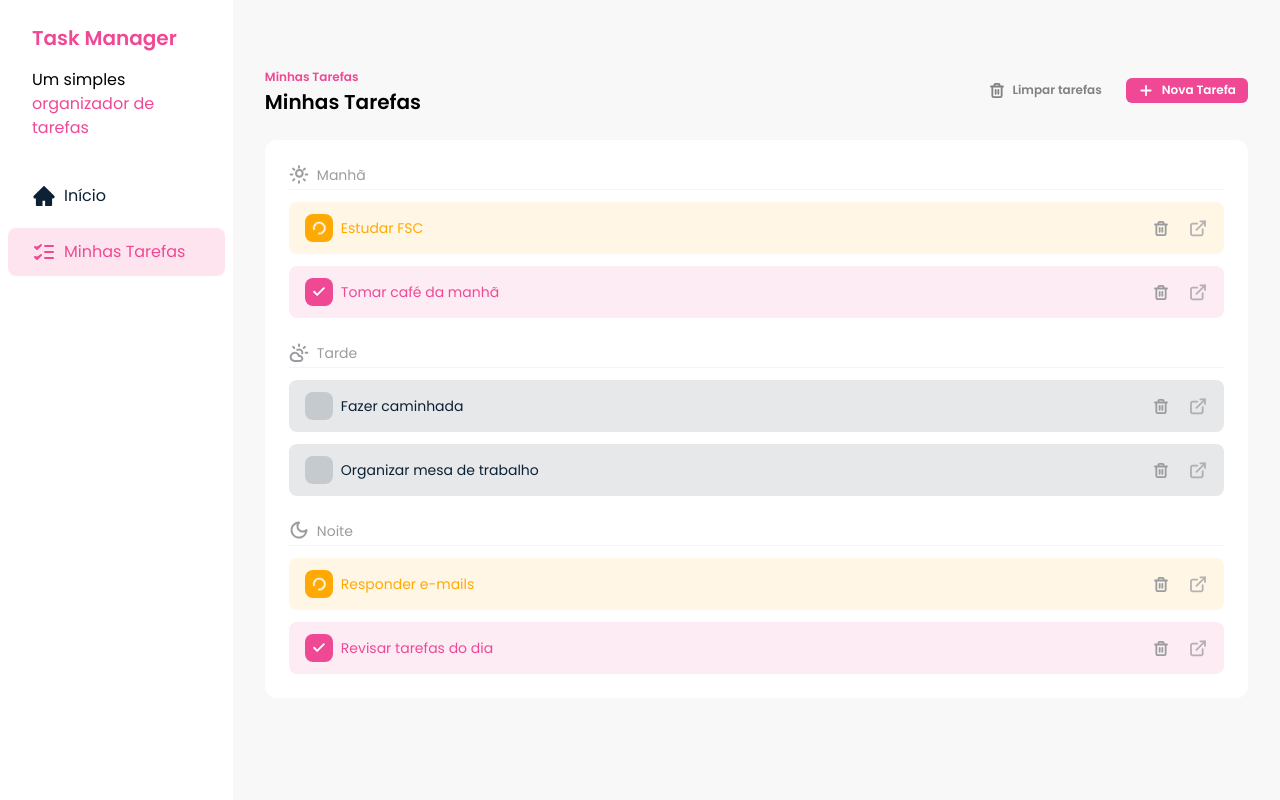
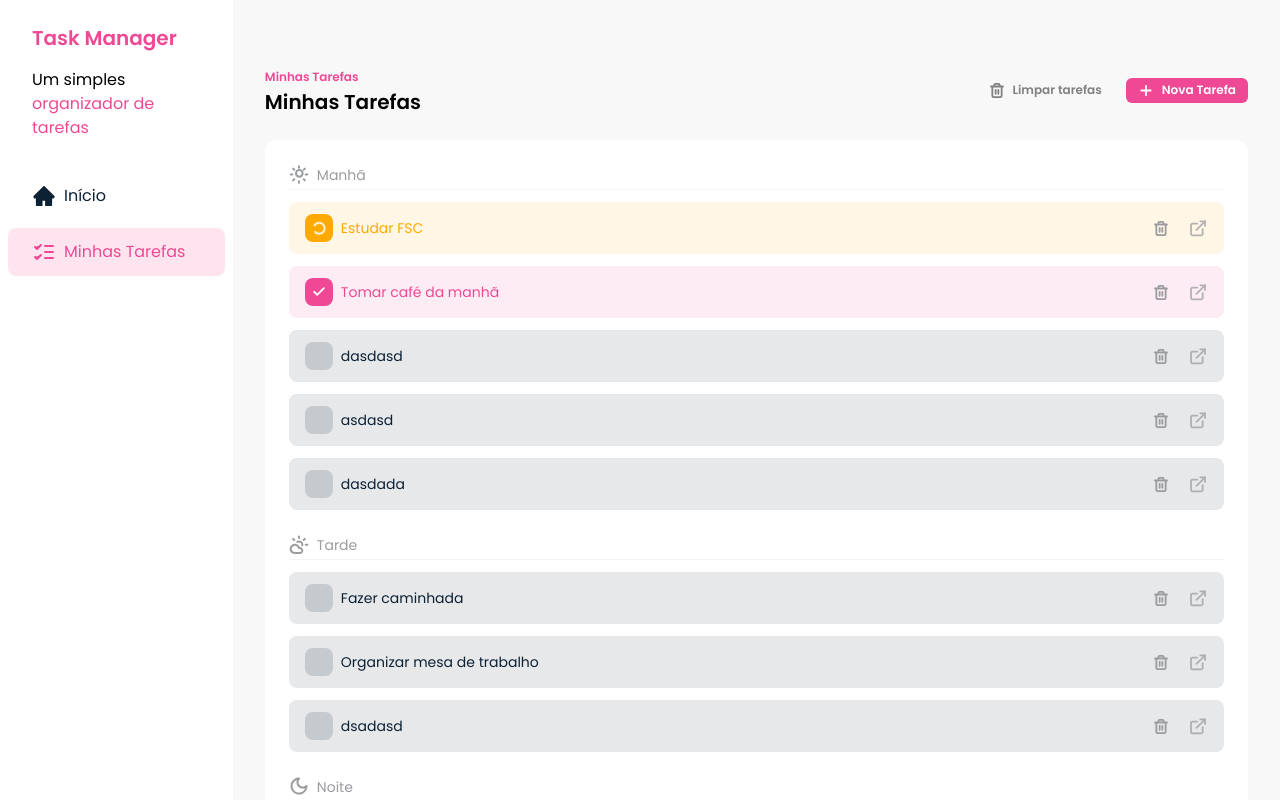
Before and after one commit to Allaaxx/task-manager, a React (Vite) app: page / in a window 1280 px wide. Shown: the top 800 px of the page. Built offline with nearby package versions, Linux system fonts and the light colour scheme; data requests are answered from the project's data file.

Commit message:
feat: ensure task is created on db

```diff
--- a/db.json
+++ b/db.json
@@ -1,46 +1,82 @@
 {
   "tasks": [
     {
-      "id": 1,
+      "id": "1",
       "title": "Estudar FSC",
       "description": "Estudar para a prova de FSC",
       "time": "morning",
       "status": "in_progress"
     },
     {
-      "id": 2,
+      "id": "2",
       "title": "Tomar café da manhã",
       "description": "Café reforçado antes de começar o dia",
       "time": "morning",
       "status": "done"
     },
     {
-      "id": 3,
+      "id": "3",
       "title": "Fazer caminhada",
       "description": "Caminhada de 30 minutos no parque",
       "time": "afternoon",
       "status": "not_started"
     },
     {
-      "id": 4,
+      "id": "4",
       "title": "Organizar mesa de trabalho",
       "description": "Limpar e arrumar a escrivaninha",
       "time": "afternoon",
       "status": "not_started"
     },
     {
-      "id": 5,
+      "id": "5",
       "title": "Responder e-mails",
       "description": "Verificar caixa de entrada e responder clientes",
       "time": "evening",
       "status": "in_progress"
     },
     {
-      "id": 6,
+      "id": "6",
       "title": "Revisar tarefas do dia",
       "description": "Planejar as prioridades da manhã",
       "time": "evening",
       "status": "done"
+    },
+    {
+      "id": "OV_8HLLb5y0",
+      "title": "dasdasd",
+      "time": "morning",
+      "description": "daasdasd",
+      "status": "not_started"
+    },
+    {
+      "id": "9A-7lsVEY90",
+      "title": "asdasd",
+      "time": "morning",
+      "description": "dadad",
+      "status": "not_started"
+    },
+    {
+      "id": "7b0LcIW8Qz4",
+      "title": "asdasdas",
+      "time": "evening",
+      "description": "dasdasd",
+      "status": "not_started"
+    },
+    {
+      "id": "9bKZDYmY_K8",
+      "title": "dasdada",
+      "time": "morning",
+      "description": "dasdada",
+      "status": "not_started"
+    },
+    {
+      "id": "QxPye1tDMqU",
+      "title": "dsadasd",
+      "time": "afternoon",
+      "description": "dasdasd",
+      "status": "not_started"
     }
-  ]
+  ],
+  "$schema": "./node_modules/json-server/schema.json"
 }
--- a/src/components/TaskItem.jsx
+++ b/src/components/TaskItem.jsx
@@ -72,7 +72,7 @@ const TaskItem = ({ task, handleCheckboxClick, handleDeleteClick }) => {
 
 TaskItem.propTypes = {
   task: PropTypes.shape({
-    id: PropTypes.number.isRequired,
+    id: PropTypes.string.isRequired,
     title: PropTypes.string.isRequired,
     description: PropTypes.string.isRequired,
     time: PropTypes.oneOf(["morning", "afternoon", "evening"]).isRequired,
--- a/src/components/Tasks.jsx
+++ b/src/components/Tasks.jsx
@@ -66,7 +66,18 @@ const Tasks = () => {
     toast.success("Tarefa deletada com sucesso")
   }
 
-  const handleTaskSubmit = (task) => {
+  const handleTaskSubmit = async (task) => {
+    const response = await fetch("http://localhost:3000/tasks", {
+      method: "POST",
+      body: JSON.stringify(task),
+    })
+
+    if (!response.ok) {
+      return toast.error(
+        "Erro ao adcionar a tarefa. Por favor, tente novamente."
+      )
+    }
+
     setTasks([...tasks, task])
     toast.success("Tarefa adcionada com sucesso!")
   }
```
